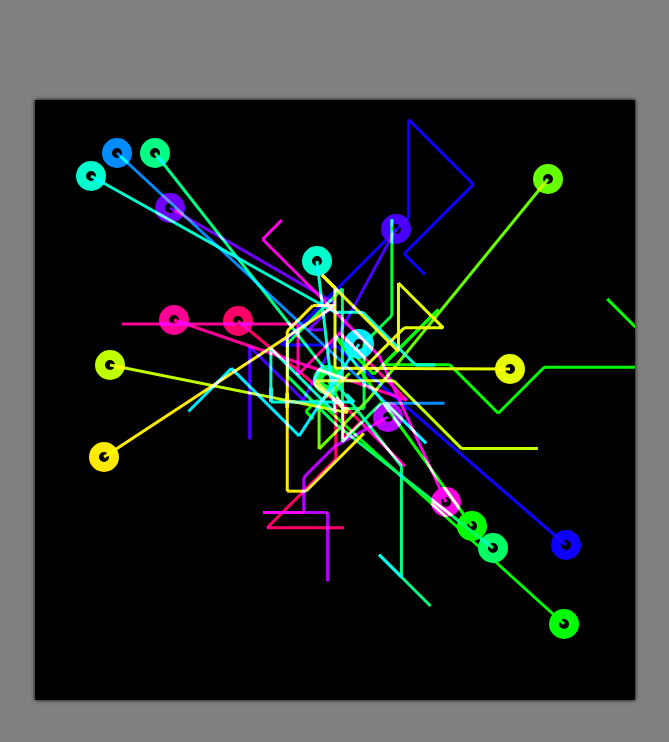
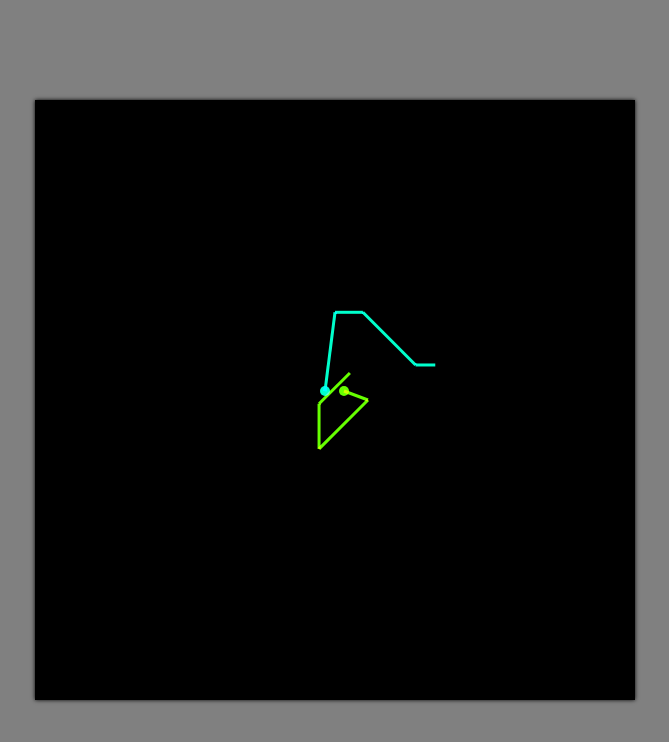
Before and after one commit to courtyenn/circuitry, a plain HTML site: page index.html in a window 1280 px wide. Shown: the whole page, without its empty margins (305-974 px from the left). Drawn offline with Linux system fonts and the light colour scheme.

Commit message:
added boundry boxes to nodes

```diff
--- a/circuitry.js
+++ b/circuitry.js
@@ -10,6 +10,7 @@ var Circuitry = function(args){
 	this.context = args.targetCanvas.getContext('2d');
 	this.context.globalCompositeOperation = 'lighter';
 	this.wireList = [];
+	this.nodeList = [];
 
 	for(var i = 0; i < this.wireCount; i++){
 		this.wireList.push(new Wire({
@@ -18,16 +19,34 @@ var Circuitry = function(args){
 		}));
 	}
 };
-
+Circuitry.prototype.doesNodeConflict = function(node){
+	var circuitry = this;
+	var nodeConflicts = false;
+	circuitry.nodeList.forEach(function(aNode){
+		var compareVert = aNode.getVert();
+		var compareRadius = aNode.getRadius();
+		if(compareVert.x + compareRadius < node.getVert().x - node.getRadius() ||
+			compareVert.x - compareRadius > node.getVert().x + node.getRadius() &&
+			compareVert.y + compareRadius < node.getVert().y - node.getRadius() ||
+			compareVert.y - compareRadius > node.getVert().y + node.getRadius())
+			{
+				// console.log("(" + (compareVert.x + compareRadius) + "<" + (node.getVert().x - node.getRadius()) + ")");
+			}
+			else{
+					nodeConflicts = true;
+			}
+	});
+			return nodeConflicts;
+};
 Circuitry.prototype.drawCircle = function(x, y, radius, color, lineWidth){
 	var context = this.context;
 	context.save();
 	context.translate(x, y);
-	context.strokeStyle = color || '#f00';
+	context.fillStyle = color || '#f00';
 	context.lineWidth = lineWidth || 1;
 	context.beginPath();
 	context.arc(0, 0, radius, 0, tau);
-	context.stroke();
+	context.fill();
 	context.restore();
 };
 Circuitry.prototype.drawLine = function(x1, y1, x2, y2, color, lineWidth){
@@ -81,7 +100,16 @@ Circuitry.prototype.drawRandomStart = function(){
 	circuitry.wireList.forEach(function(wire){
 		startPoint.x = circuitry.startPoint.x + Math.round(circuitry.wireSpacing * (Math.random() * 2 - 1));
 		startPoint.y = circuitry.startPoint.y + Math.round(circuitry.wireSpacing * (Math.random() * 2 - 1));
-		circuitry.drawCircle(startPoint.x, startPoint.y, 10, wire.color, 10);
-		circuitry.drawWires(wire.vertList, startPoint, wire.color);
+		var startNode = new Node({
+			x: startPoint.x,
+			y: startPoint.y,
+			color: wire.color,
+			radius: 5
+		});
+		if(!circuitry.doesNodeConflict(startNode)){
+			circuitry.drawCircle(startNode.getVert().x, startNode.getVert().y, startNode.getRadius(), startNode.getColor(), 10);
+			circuitry.drawWires(wire.vertList, startPoint, wire.color);
+			circuitry.nodeList.push(startNode);
+		}
 	});
 };
--- a/index.html
+++ b/index.html
@@ -32,6 +32,7 @@
 </head>
 <body>
 <canvas id="canvas" width="600" height="600"></canvas>
+<script src="node.js"></script>
 <script src="segment.js"></script>
 <script src="wire.js"></script>
 <script src="circuitry.js"></script>
--- a/main.js
+++ b/main.js
@@ -3,7 +3,7 @@ var canvas = document.getElementById('canvas');
 var myCircuitry = new Circuitry({
 	wireCount: 20,
 	startPoint: {x: 300, y: 300},
-	wireSpacing: 250,
+	wireSpacing: 10,
 	targetCanvas: canvas
 });
 
--- a/node.js
+++ b/node.js
@@ -6,7 +6,7 @@ var Node = function(args){
    this.y = args.y || 0;
 };
 
-Node.prototype.getVect = function(){
+Node.prototype.getVert = function(){
    return {x: this.x, y: this.y};
 };
 Node.prototype.getRadius = function(){
```
